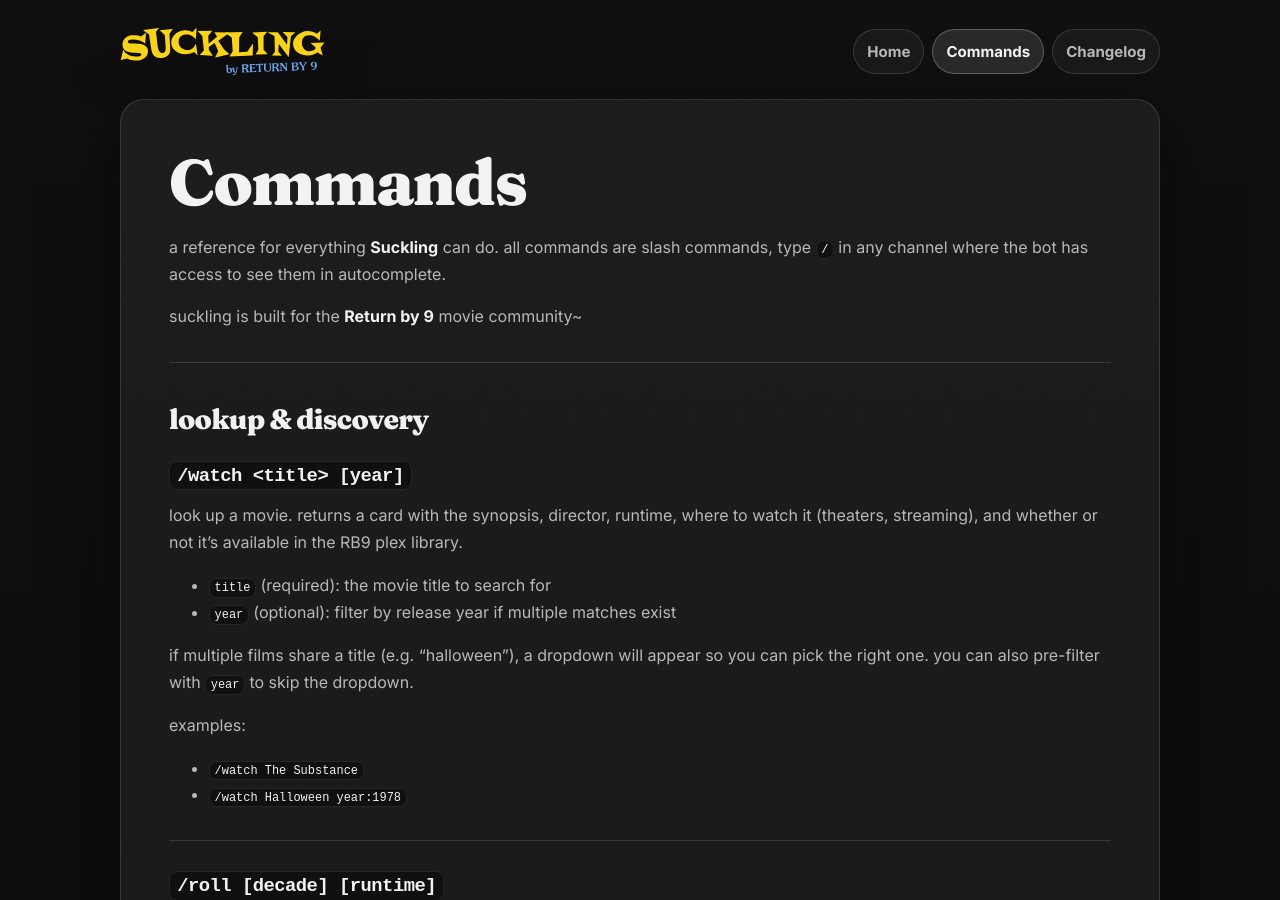
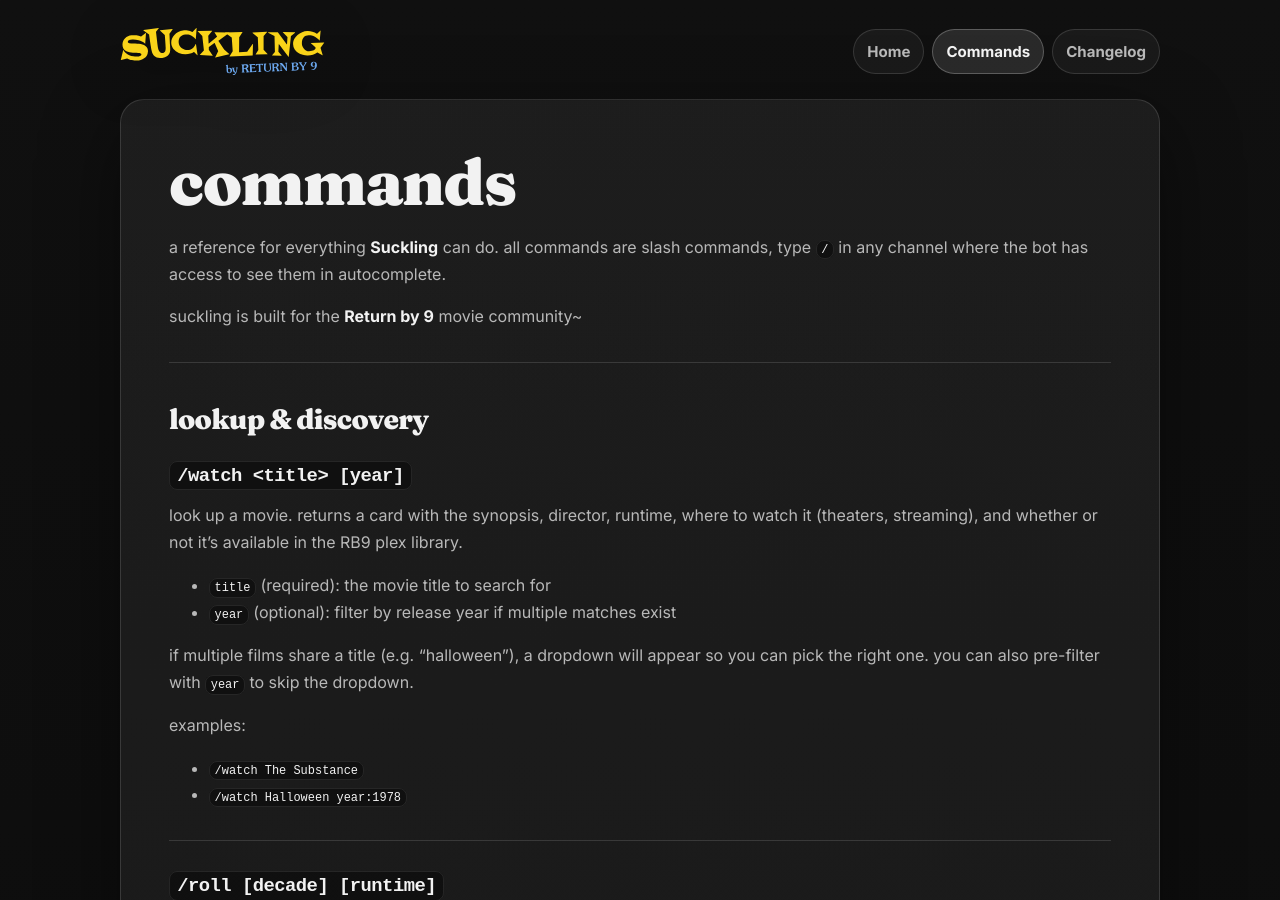
Before and after one commit to rupertosandez/sucklingsite, a Jekyll site: the page built from COMMANDS.md, in a window 1280 px wide and 900 px high. Built offline with Jekyll 4.4.1, drawn with Linux system fonts in a browser that asks for light colours.

```diff
--- a/COMMANDS.md
+++ b/COMMANDS.md
@@ -4,7 +4,7 @@ title: Commands
 permalink: /commands/
 ---
 
-# Commands
+# commands
 
 a reference for everything **Suckling** can do. all commands are slash commands, type `/` in any channel where the bot has access to see them in autocomplete.
 
```
